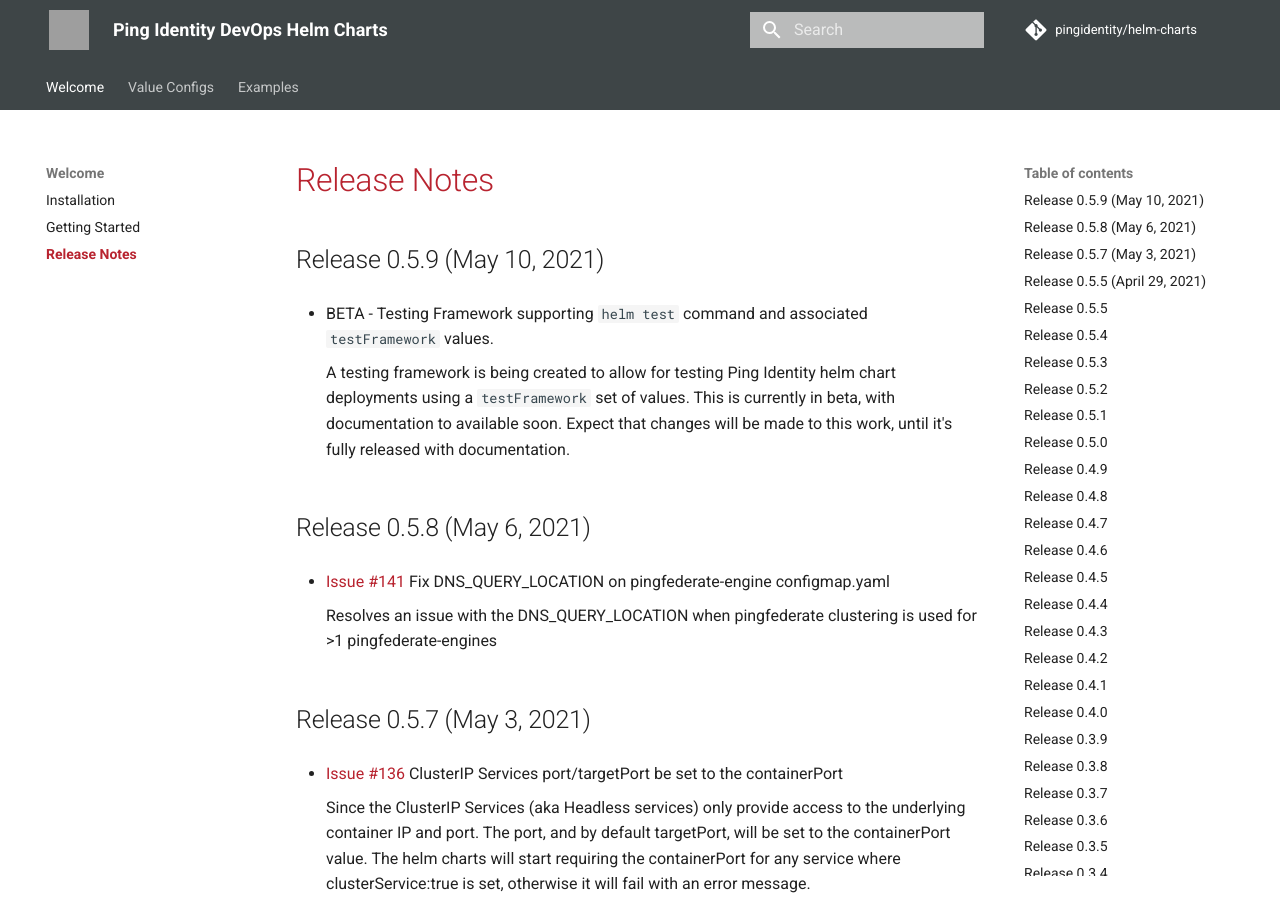
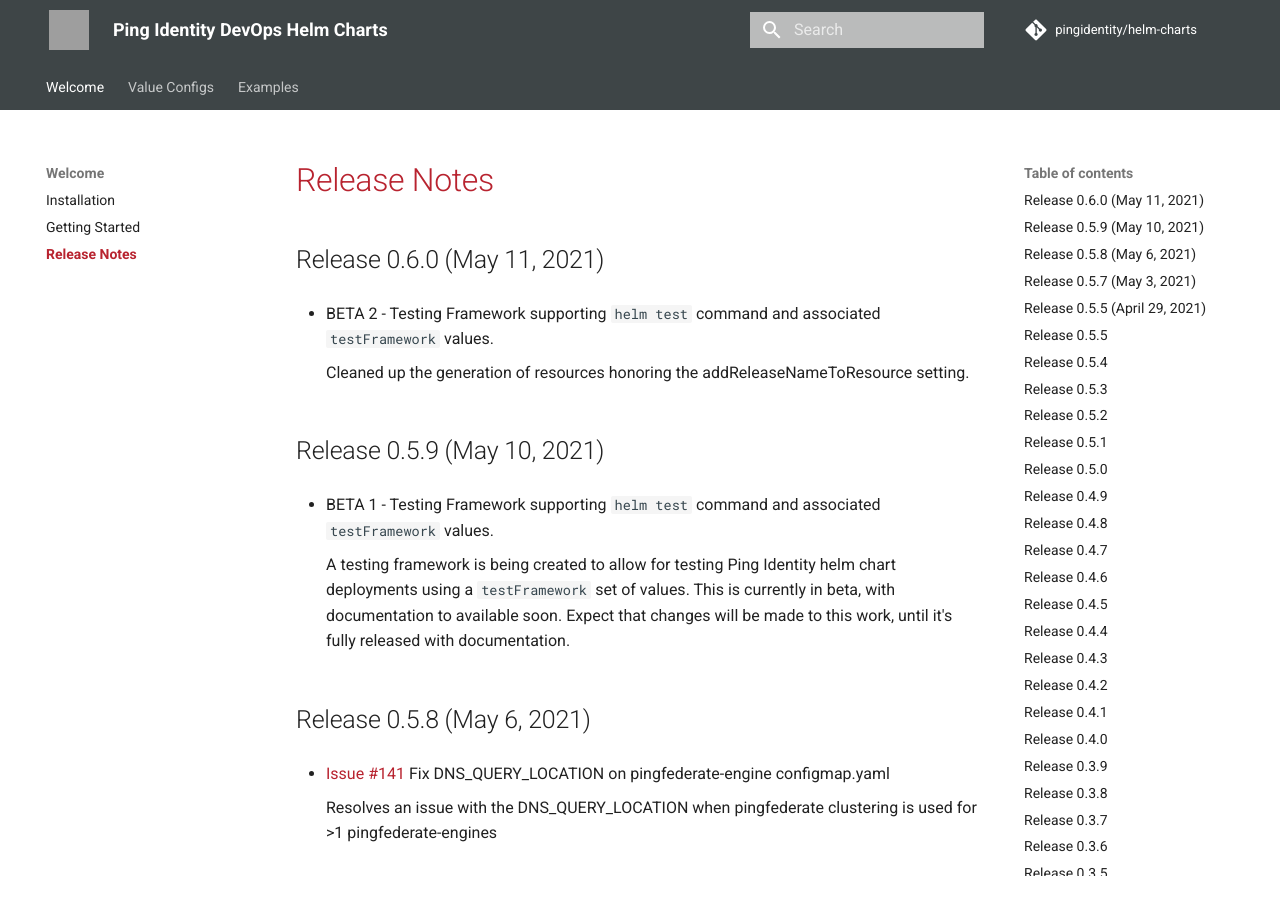
Before and after one commit to pingidentity/helm-charts, an MkDocs documentation site: the page built from docs/release-notes.md, in a window 1280 px wide and 900 px high. Built offline with MkDocs 1.6.1 and Material for MkDocs 9.7.7, drawn with Linux system fonts in a browser that asks for light colours; comment, search, counter and statistics services are not loaded; grey boxes are pictures that could not be loaded.

Commit message:
Release 0.6.0 - Beta 2 of Testing Framework

```diff
--- a/docs/release-notes.md
+++ b/docs/release-notes.md
@@ -1,8 +1,14 @@
 # Release Notes
+
+## Release 0.6.0 (May 11, 2021)
+
+* BETA 2 - Testing Framework supporting `helm test` command and associated `testFramework` values.
+
+    Cleaned up the generation of resources honoring the addReleaseNameToResource setting.
 
 ## Release 0.5.9 (May 10, 2021)
 
-* BETA - Testing Framework supporting `helm test` command and associated `testFramework` values.
+* BETA 1 - Testing Framework supporting `helm test` command and associated `testFramework` values.
 
     A testing framework is being created to allow for testing Ping Identity helm chart deployments using
     a `testFramework` set of values.  This is currently in beta, with documentation to available soon.
```
Also changed, not shown: 3 other files.
